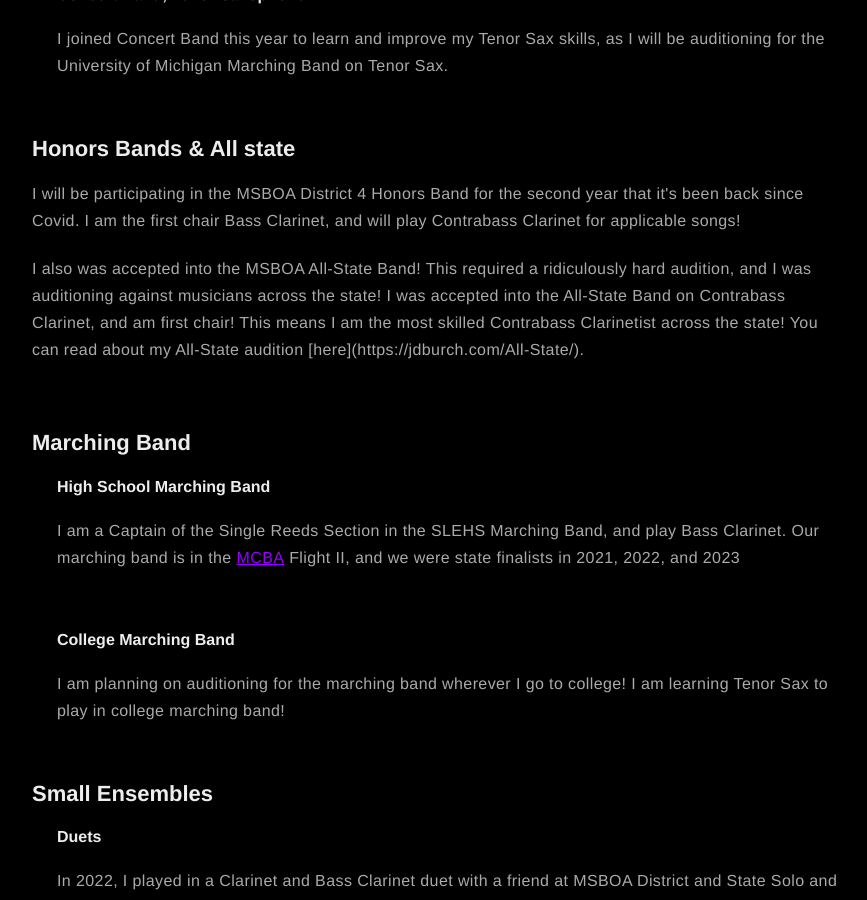
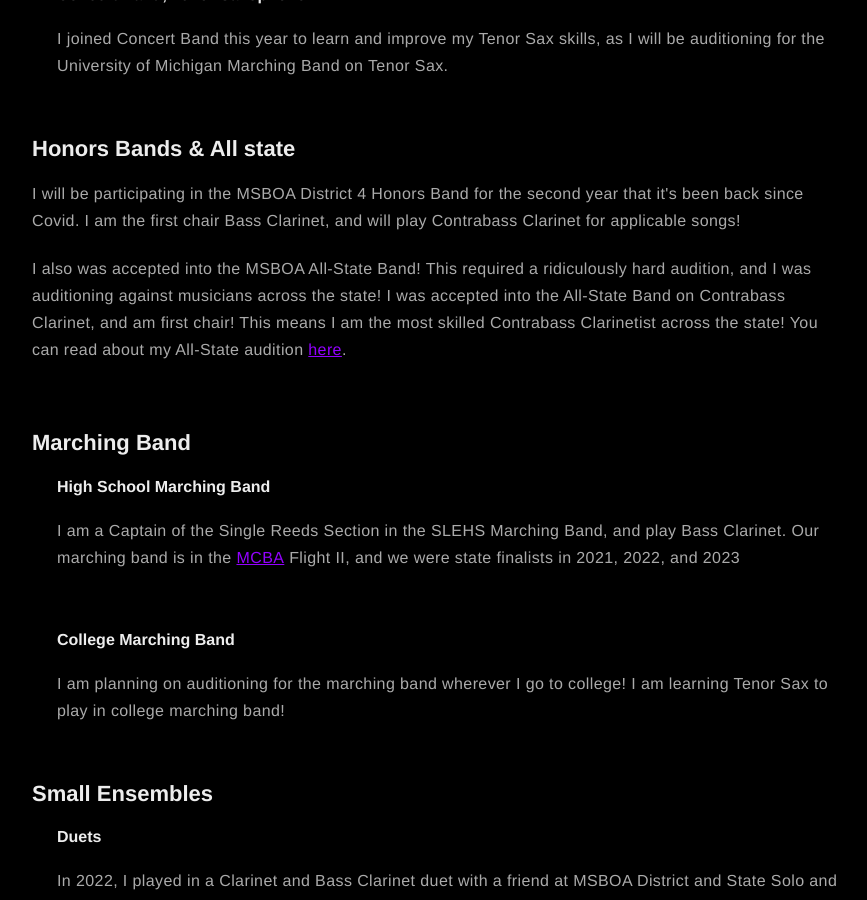
Before and after one commit to JDBurchHuzzah/jdburchhuzzah.github.io, a Jekyll site: the page built from about.md, in a window 1280 px wide and 900 px high, scrolled down 1047 px. Shown: the whole window, without its empty margins (203-1070 px from the left). Built offline with Jekyll 4.4.1, drawn with Linux system fonts in a browser that asks for light colours; nearby versions of some CDN libraries; some of the changed lines change nothing that is shown.

Commit message:
Update about.md

```diff
--- a/about.md
+++ b/about.md
@@ -26,7 +26,7 @@
 
 <h2>Honors Bands & All state</h2>
 <p>I will be participating in the MSBOA District 4 Honors Band for the second year that it's been back since Covid. I am the first chair Bass Clarinet, and will play Contrabass Clarinet for applicable songs!</p>
-<p>I also was accepted into the MSBOA All-State Band! This required a ridiculously hard audition, and I was auditioning against musicians across the state! I was accepted into the All-State Band on Contrabass Clarinet, and am first chair! This means I am the most skilled Contrabass Clarinetist across the state! You can read about my All-State audition [here](https://jdburch.com/All-State/).</p><br>
+<p>I also was accepted into the MSBOA All-State Band! This required a ridiculously hard audition, and I was auditioning against musicians across the state! I was accepted into the All-State Band on Contrabass Clarinet, and am first chair! This means I am the most skilled Contrabass Clarinetist across the state! You can read about my All-State audition <a href="https://jdburch.com/All-State/">here</a>.</p><br>
 
 <h2>Marching Band</h2>
 <div style="margin-left: 25px;">
```
